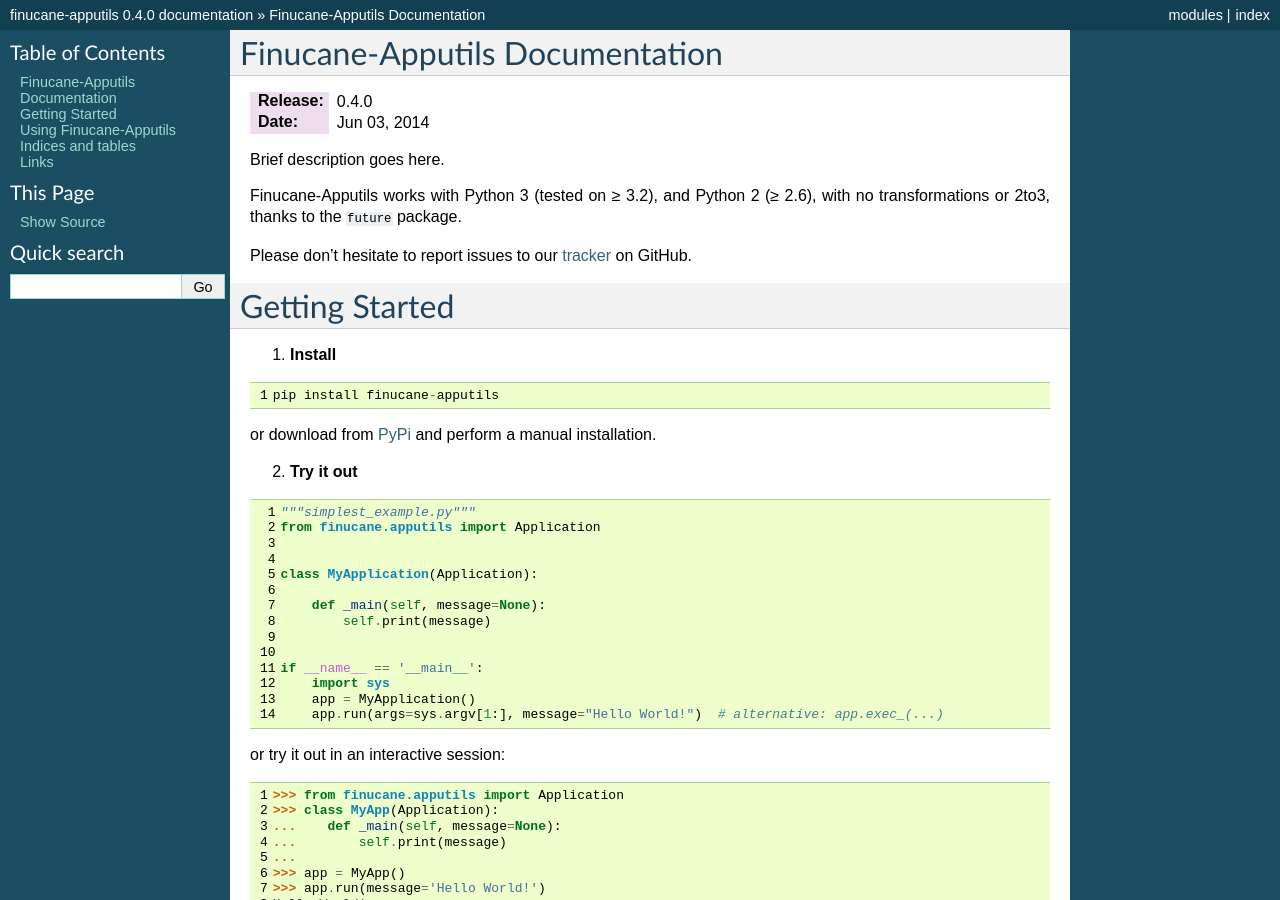
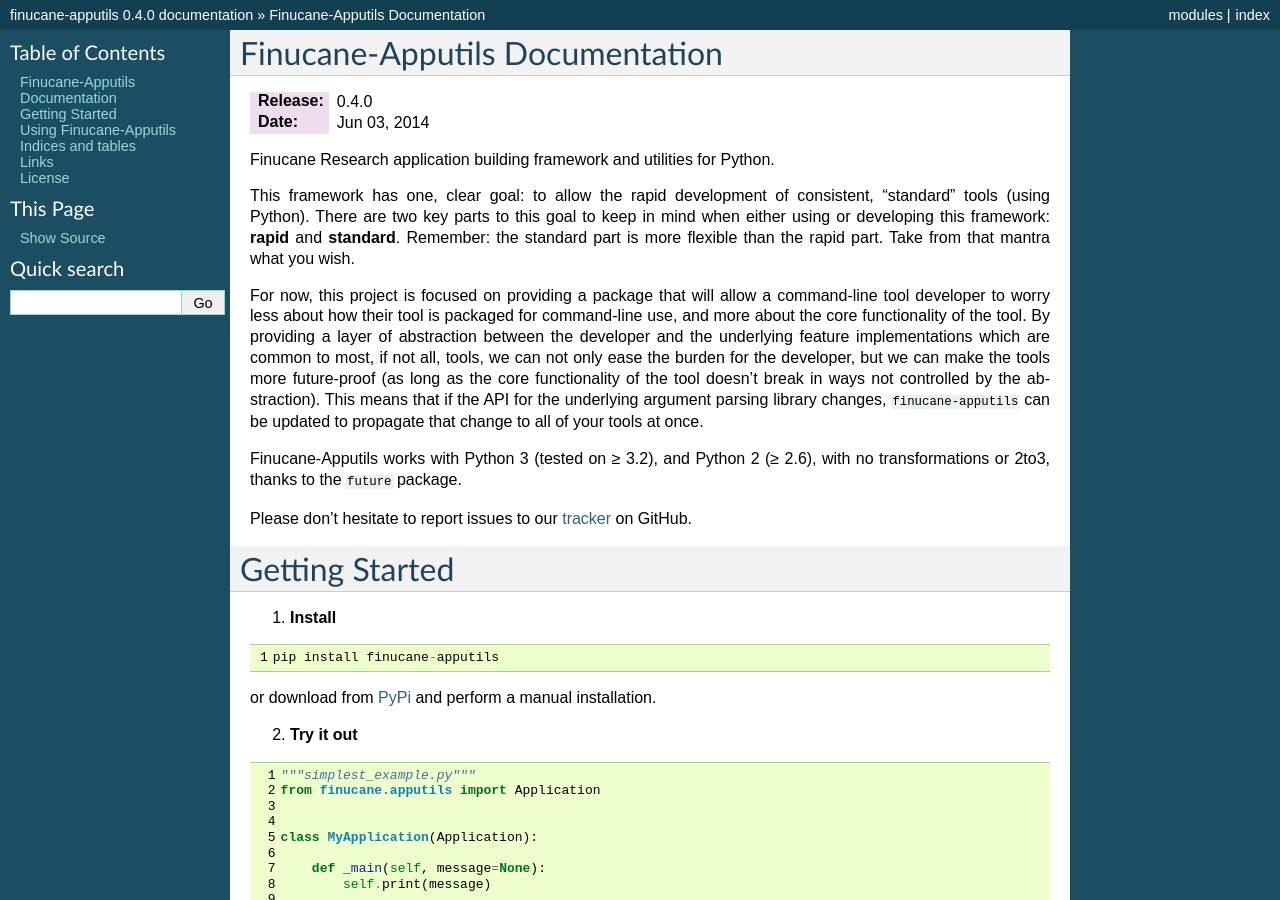
Before and after one commit to sfinucane/finucane-apputils, a Sphinx documentation site: the page built from docs/source/index.rst, in a window 1280 px wide and 900 px high. Built offline with Sphinx 7.4.7, drawn with Linux system fonts in a browser that asks for light colours; some of the changed text lies outside the part shown.

Commit message:
Added MIT License section to docs index.

```diff
--- a/docs/source/index.rst
+++ b/docs/source/index.rst
@@ -10,7 +10,19 @@
 :Date: |today|
 
 
-Brief description goes here.
+Finucane Research application building framework and utilities for Python.
+
+This framework has one, clear goal: to allow the rapid development of consistent, "standard" tools (using Python).
+There are two key parts to this goal to keep in mind when either using or developing this framework: **rapid** and
+**standard**. Remember: the standard part is more flexible than the rapid part. Take from that mantra what you wish.
+
+For now, this project is focused on providing a package that will allow a command-line tool developer to worry less
+about how their tool is packaged for command-line use, and more about the core functionality of the tool. By
+providing a layer of abstraction between the developer and the underlying feature implementations which are common
+to most, if not all, tools, we can not only ease the burden for the developer, but we can make the tools more
+future-proof (as long as the core functionality of the tool doesn't break in ways not controlled by the abstraction).
+This means that if the API for the underlying argument parsing library changes, ``finucane-apputils`` can be updated to
+propagate that change to all of your tools at once.
 
 Finucane-Apputils works with Python 3 (tested on ≥ 3.2), and Python 2 (≥ 2.6), with no transformations or 2to3,
 thanks to the ``future`` package.
@@ -63,3 +75,29 @@
 .. _PyPi: https://pypi.python.org/pypi/finucane-apputils
 .. _wiki: https://github.com/sfinucane/finucane-apputils/wiki
 .. _tracker: https://github.com/sfinucane/finucane-apputils/issues
+
+License
+=======
+All Finucane-Apputils Python source code is licensed as follows::
+
+    The MIT License (MIT)
+
+    Copyright (c) 2014 Sean Anthony Finucane
+
+    Permission is hereby granted, free of charge, to any person obtaining a copy
+    of this software and associated documentation files (the "Software"), to deal
+    in the Software without restriction, including without limitation the rights
+    to use, copy, modify, merge, publish, distribute, sublicense, and/or sell
+    copies of the Software, and to permit persons to whom the Software is
+    furnished to do so, subject to the following conditions:
+
+    The above copyright notice and this permission notice shall be included in
+    all copies or substantial portions of the Software.
+
+    THE SOFTWARE IS PROVIDED "AS IS", WITHOUT WARRANTY OF ANY KIND, EXPRESS OR
+    IMPLIED, INCLUDING BUT NOT LIMITED TO THE WARRANTIES OF MERCHANTABILITY,
+    FITNESS FOR A PARTICULAR PURPOSE AND NONINFRINGEMENT. IN NO EVENT SHALL THE
+    AUTHORS OR COPYRIGHT HOLDERS BE LIABLE FOR ANY CLAIM, DAMAGES OR OTHER
+    LIABILITY, WHETHER IN AN ACTION OF CONTRACT, TORT OR OTHERWISE, ARISING FROM,
+    OUT OF OR IN CONNECTION WITH THE SOFTWARE OR THE USE OR OTHER DEALINGS IN
+    THE SOFTWARE.
```
